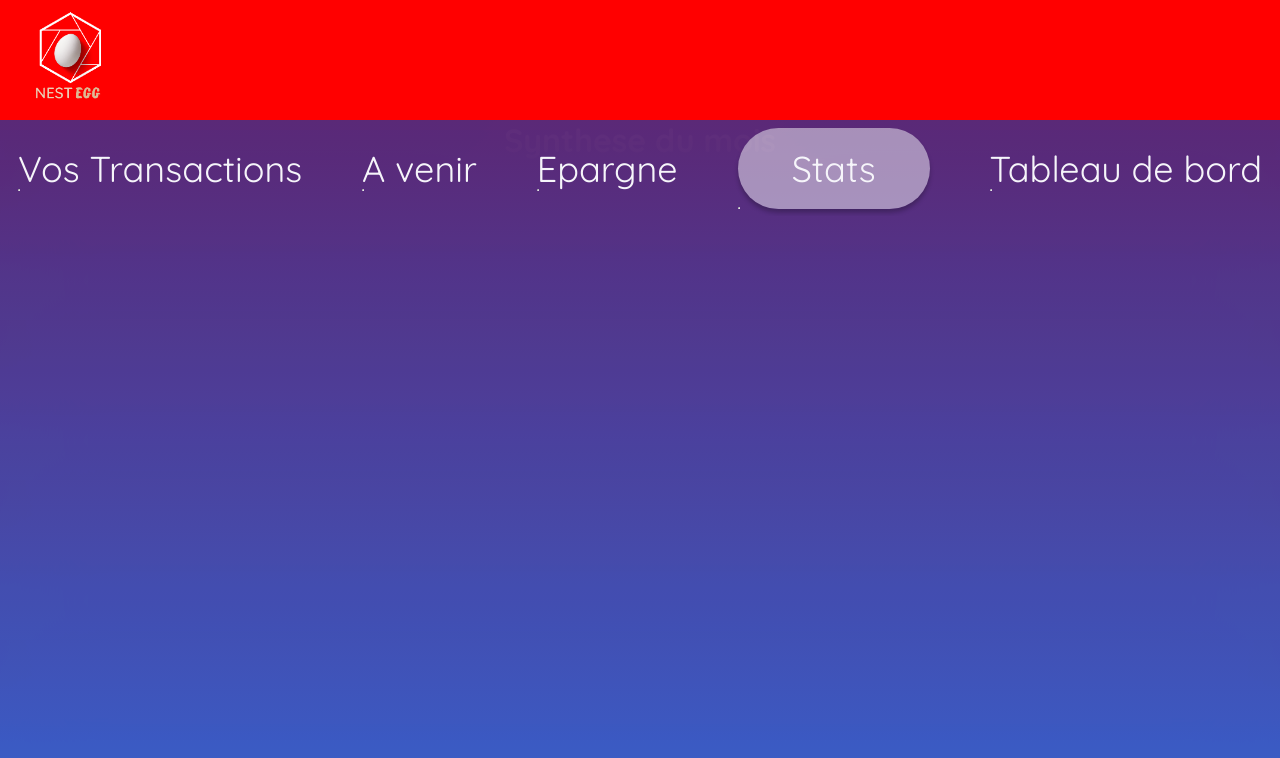
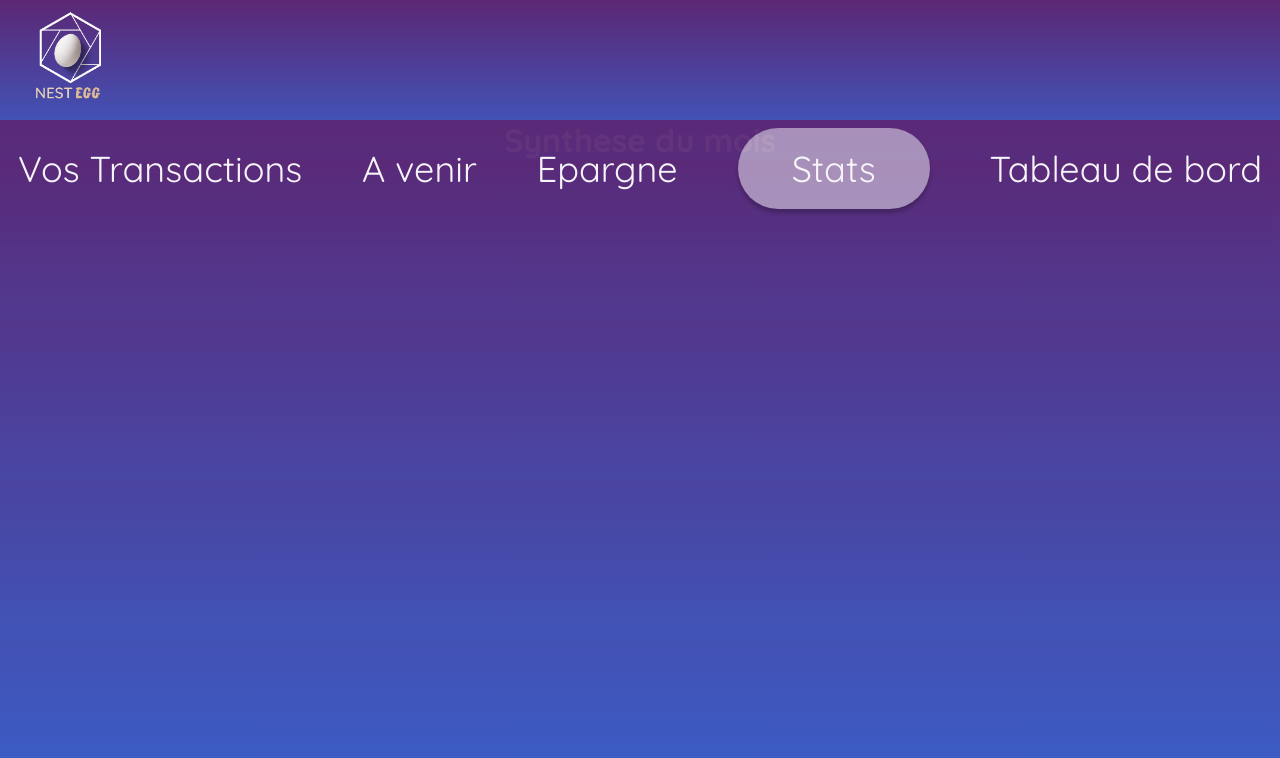
Before and after one commit to AlexandraJUREDIEU/NestEgg.App, a React (Vite) app: page /summary in a window 1280 px wide. Shown: the top 758 px of the page. Built offline with nearby package versions, Linux system fonts and the light colour scheme; a web font is replaced by a local one.

Commit message:
🐛:lipstick: Bug: Correction of previous Optimisations
- backdrop filter enlevé

```diff
--- a/src/assets/layout/Header.jsx
+++ b/src/assets/layout/Header.jsx
@@ -101,7 +101,7 @@ const HeaderStyle = styled.header`
         rgba(92, 39, 116, 1) 0%,
         rgba(57, 96, 203, 1) 100%
       );
-      backdrop-filter: blur(40px);
+      /*backdrop-filter: blur(40px);*/ //A CHECKER
       opacity: 95%;
     }
 
@@ -128,20 +128,30 @@ const HeaderStyle = styled.header`
     }
 
 
+
+
+
+
     ul li hr {
-      display: flex;
-      background: #DDB993;
-      height: 2px;
+      font-size:0em;
+      display: block;
+      height: 0;
       width: 0;
       position: absolute;
       bottom: 0;
       left: 0;
       transition: width 1s ease-in-out;
+      visibility:hidden;
     }
 
     ul li:hover hr {
+      visibility:visible;
+      background: #DDB993;
+      position: absolute;
+      bottom: 0;
+      left: 0;
+      height: 2px;
       width: 1000px;
-      transition-delay: 0s;
     }
   }
 
@@ -173,7 +183,6 @@ const HeaderStyle = styled.header`
 
 
   @media screen and (min-width: 1280px) {
-    background:red;
   }
 `;
 const LinkLogo = styled(Link)`
@@ -306,7 +315,7 @@ function onClickNavBarEvent () {
                     ) : (
                       link.text
                     )}
-                    <hr />
+                    < hr/>
                   </Link>
               </li>
             ))}
--- a/src/pages/Concept.jsx
+++ b/src/pages/Concept.jsx
@@ -6,8 +6,8 @@ import React, { useState, useEffect } from "react";
 
 //styles
 const ConceptStyle = styled.section`
-display:flex;
-flex-direction:column;
+  display: flex;
+  flex-direction: column;
   align-items: center;
   height: 100vh;
 
@@ -16,19 +16,19 @@ flex-direction:column;
   }
   .screen-concept {
     height: 40vh;
-    max-height:12em;
+    max-height: 12em;
     aspect-ratio: 1 / 1;
     margin-right: 20px;
-    float:right;
-    z-index:100000000;
+    float: right;
+    z-index: 100000000;
   }
   .tellImage {
     margin: auto 0 auto 50px;
   }
 
   .telImage-Slider {
-    display:flex;
-    align-items:start;
+    display: flex;
+    align-items: start;
   }
 
   .bird-and-signin {
@@ -47,17 +47,13 @@ flex-direction:column;
   .slide-item {
     margin: 0 3em 0 3em;
   }
-  .slider {
-    margin-top: 6em;
-  }
-
 
   @media screen and (max-width: 770px) {
     .screen-concept-inside-concept {
-      display:none;
+      display: none;
     }
     .slides {
-      height:60vh;
+      height: 60vh;
       display: flex;
       justify-content: center;
     }
@@ -69,8 +65,8 @@ flex-direction:column;
     .slider {
       margin-top: 0;
     }
-    .slides{
-      padding-top:2em;
+    .slides {
+      padding-top: 2em;
     }
   }
   @media screen and (min-width: 770px) {
@@ -83,24 +79,24 @@ flex-direction:column;
   }
   @media screen and (min-width: 1280px) {
     font-size: 1.2em;
-    .slide-item{
+    .slide-item {
       margin: 0;
     }
     .screen-concept {
-      height:30vh;
+      height: 30vh;
       shape-outside: url("https://placehold.co/133x133");
       shape-margin: 20px;
     }
     .tellImage {
-      float:left;
+      float: left;
     }
     .concept-para {
-      width:800px;
+      width: 800px;
       width: 100%;
-      font-size:1em;
+      font-size: 1em;
     }
 
-    .concept-para-1{
+    .concept-para-1 {
       margin-top: 1.5em;
     }
 
@@ -120,7 +116,7 @@ flex-direction:column;
     .tellImage {
     }
     .slider {
-      margin:0 1em;
+      margin: 0 1em;
     }
   }
   @media screen and (min-width: 1920px) {
@@ -234,11 +230,20 @@ function Concept() {
         {screenSize === "mobile" ? (
           <>
             <Slider pages={sliderConcept} paginationoffset={"-0.7em"}></Slider>
+            <div>
               <img
               src="public\bird-concept-mobile.png"
               alt="bird concept"
               className="screen-concept"
             />
+            <div className="bird-and-signin">
+              <ButtonLink
+                to="/signin"
+                content="Rejoins Max"
+                className="button-concept"
+              />
+            </div>
+            </div>
           </>
         ) : (
           <>
@@ -263,9 +268,6 @@ function Concept() {
                 </div>
               </div>
             </div>
-          </>
-        )}
-
             <div className="bird-and-signin">
               <ButtonLink
                 to="/signin"
@@ -273,6 +275,8 @@ function Concept() {
                 className="button-concept"
               />
             </div>
+          </>
+        )}
       </ConceptStyle>
     </>
   );
--- a/src/pages/Landing.jsx
+++ b/src/pages/Landing.jsx
@@ -56,6 +56,7 @@ const LandingStyle = styled.section`
       /*height: 27.5em;
         margin-left: 8.5em;
         margin-top: 3em;*/
+        display:none;
     }
 
     h1 {
@@ -125,8 +126,6 @@ const LandingStyle = styled.section`
       justify-content: center;
     }
     aside {
-        display:flex;
-        align-items:center;
     }
     .landing-egg-img {
       max-height:400px;
@@ -145,12 +144,12 @@ const LandingStyle = styled.section`
       gap: 2em;
     }
   }
-  @media screen and (max-width: 668px) {
+  /*@media screen and (max-width: 668px) {
     font-size:1em;
 
-    /*.landing-egg-img {
-        display:block;
-    }*/
+    .landing-egg-img {
+      display:flex;
+    }
     top: 50vh;
     h1 {
       font-size:1.5em;
@@ -164,7 +163,7 @@ const LandingStyle = styled.section`
     .btn-landing {
       width:20em;
     }
-  }
+  }*/
 `;
 
 function Landing() {
```
Lines whose indentation alone changed are shown as unchanged.
